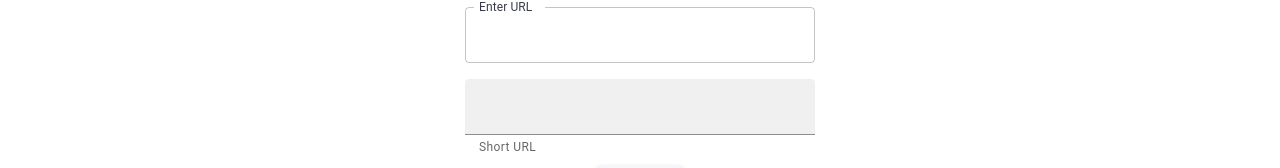
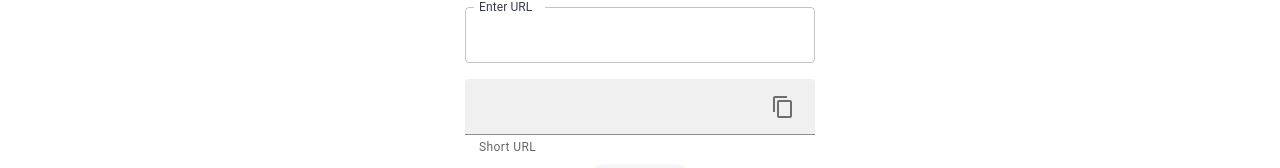
Before and after one commit to YehorLesnev/UrlShortener-Front-end, a React (Create React App) app: page / in a window 1280 px wide. Shown: the part 201-369 px from the top of the page. Built offline with nearby package versions, Linux system fonts and the light colour scheme; the HTML template or start-up script is replaced by a standard one.

Commit message:
Add copy to clipboard button

```diff
--- /dev/null
+++ b/src/components/Input/CopyToClipboardButton.jsx
@@ -0,0 +1,29 @@
+import { useState } from "react";
+import { IconButton, Snackbar } from "@mui/material";
+import ContentCopyIcon from "@mui/icons-material/ContentCopy";
+
+const CopyToClipboardButton = (input) => {
+    const [open, setOpen] = useState(false);
+
+    const handleClick = () => {
+        setOpen(true);
+        navigator.clipboard.writeText(input.input);
+    };
+
+    return (
+        <>
+            <IconButton onClick={handleClick}>
+                <ContentCopyIcon />
+            </IconButton>
+            <Snackbar
+                message="Copied to clipboard"
+                anchorOrigin={{ vertical: "top", horizontal: "center" }}
+                autoHideDuration={2000}
+                onClose={() => setOpen(false)}
+                open={open}
+            />
+        </>
+    );
+};
+
+export default CopyToClipboardButton;
--- a/src/components/Input/FormInput.jsx
+++ b/src/components/Input/FormInput.jsx
@@ -8,6 +8,7 @@ import { theme } from '../../styles/Themes';
 import { apiConnectionHost, apiConnectionPort } from '../../appSettings';
 import { enqueueSnackbar, closeSnackbar } from 'notistack';
 import { isValidUrl } from './UrlValidator';
+import CopyToClipboardButton from './CopyToClipboardButton';
 
 const FormInput = () => {
     const [inputValue, setInputValue] = useState(' ');
@@ -111,6 +112,7 @@ const FormInput = () => {
                         margin="normal"
                         value={outputValue}
                         InputProps={{
+                            endAdornment: <CopyToClipboardButton input={outputValue}/>,
                             readOnly: true,
                             style: {
                                 color: '#393c47',
```
